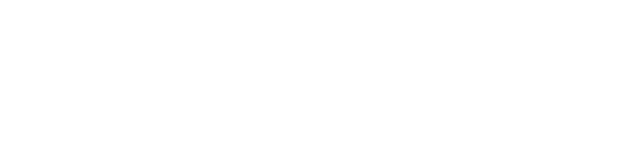
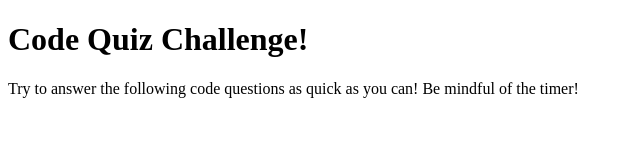
Before and after one commit to ssilfies17/Unit4hw, a plain HTML site: page index.html in a window 1280 px wide. Shown: the whole page, without its empty margins (0-640 px from the left). Drawn offline with Linux system fonts and the light colour scheme.

Commit message:
javascript added

```diff
--- a/index.html
+++ b/index.html
@@ -4,9 +4,13 @@
     <meta charset="UTF-8">
     <meta http-equiv="X-UA-Compatible" content="IE=edge">
     <meta name="viewport" content="width=device-width, initial-scale=1.0">
-    <title>Document</title>
+    <title>Code Quiz</title>
 </head>
 <body>
+    <h1>Code Quiz Challenge!</h1>
 
+    <p>Try to answer the following code questions as quick as you can! Be mindful of the timer!</p>
+
+    <script src= ./script.js></script>
 </body>
 </html>
--- /dev/null
+++ b/script.js
@@ -0,0 +1,4 @@
+var pgraph = document.querySelector("p");
+var h1 = document.querySelector("h1");
+
+h1.setAttribute()
```
Also changed, not shown: Assets/04-web-apis-homework-demo.gif (added), 1 other file.
